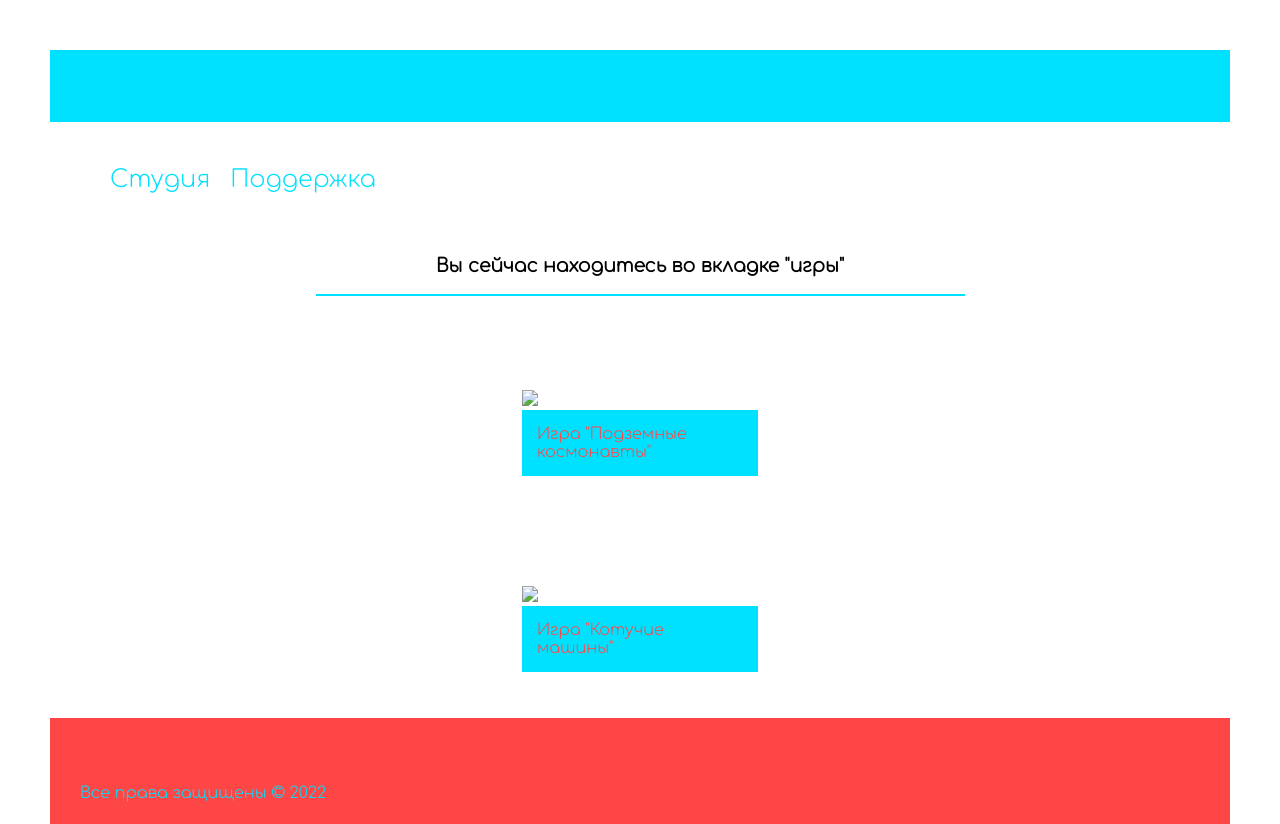
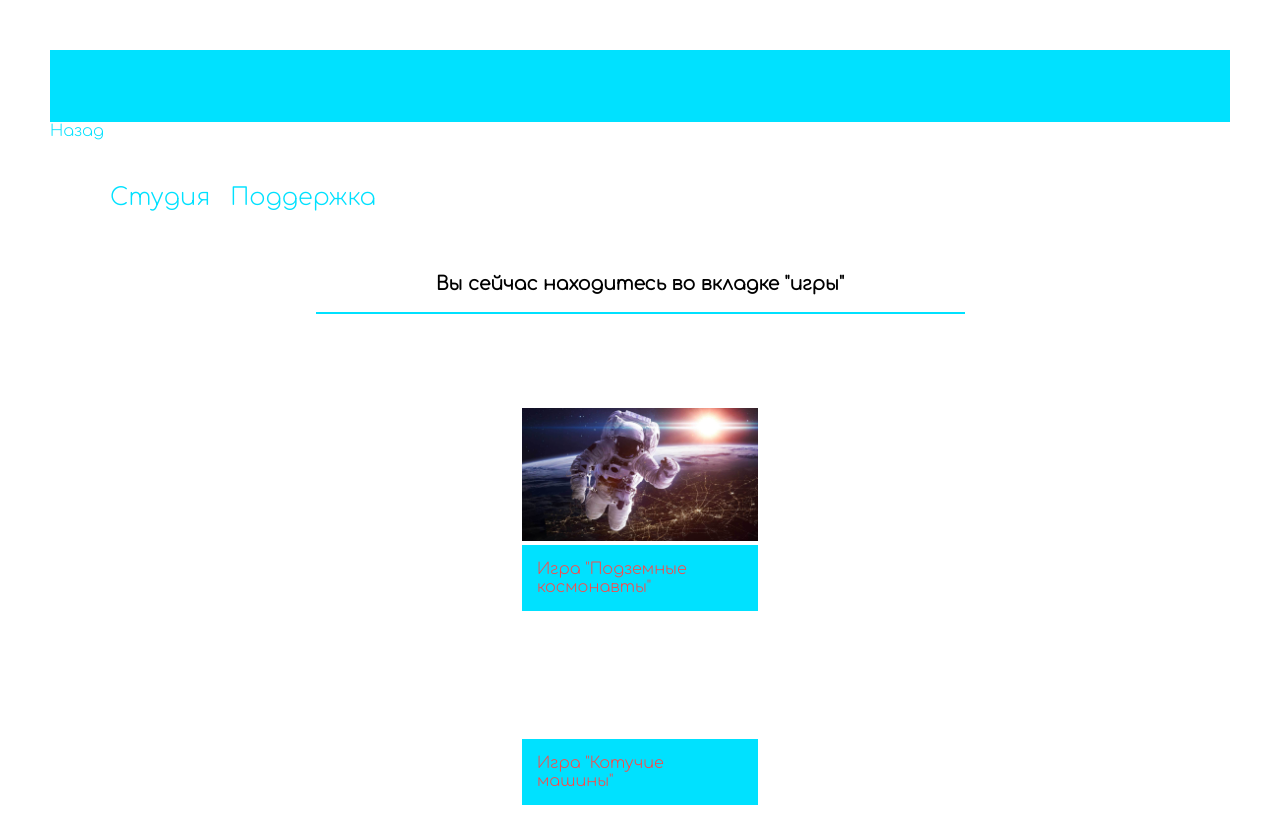
Before and after one commit to Akm41rus/1-rep, a plain HTML site: page 1index.html in a window 1280 px wide. Shown: the top 824 px of the page. Drawn offline with nearby package versions, Linux system fonts and the light colour scheme.

Commit message:
Update 1index.html

```diff
--- a/1index.html
+++ b/1index.html
@@ -17,6 +17,7 @@
  <div class="fields">
  </div>
 </div>
+    <li><a class="menu" href="index.html">Назад</a></li>
 <link rel="stylesheet" href="style.css">
 <header>
     <nav>
@@ -38,7 +39,7 @@
         <article>
           <div class="card">
            <a href="5index.html">
-             <img class="img" src="images/spaceman_money_one.jpg">
+             <img class="img" src="spaceman_money_one.jpg">
          </a>
            <div class="text">Игра "Подземные космонавты"</div>
             <p></p>
@@ -51,7 +52,7 @@
         <article>
           <div class="card">
            <a href="6index.html">
-             <img class="img" src="images/">
+             <img class="img" src="">
          </a>
            <div class="text">Игра "Котучие машины"</div>
             <p></p>
```
